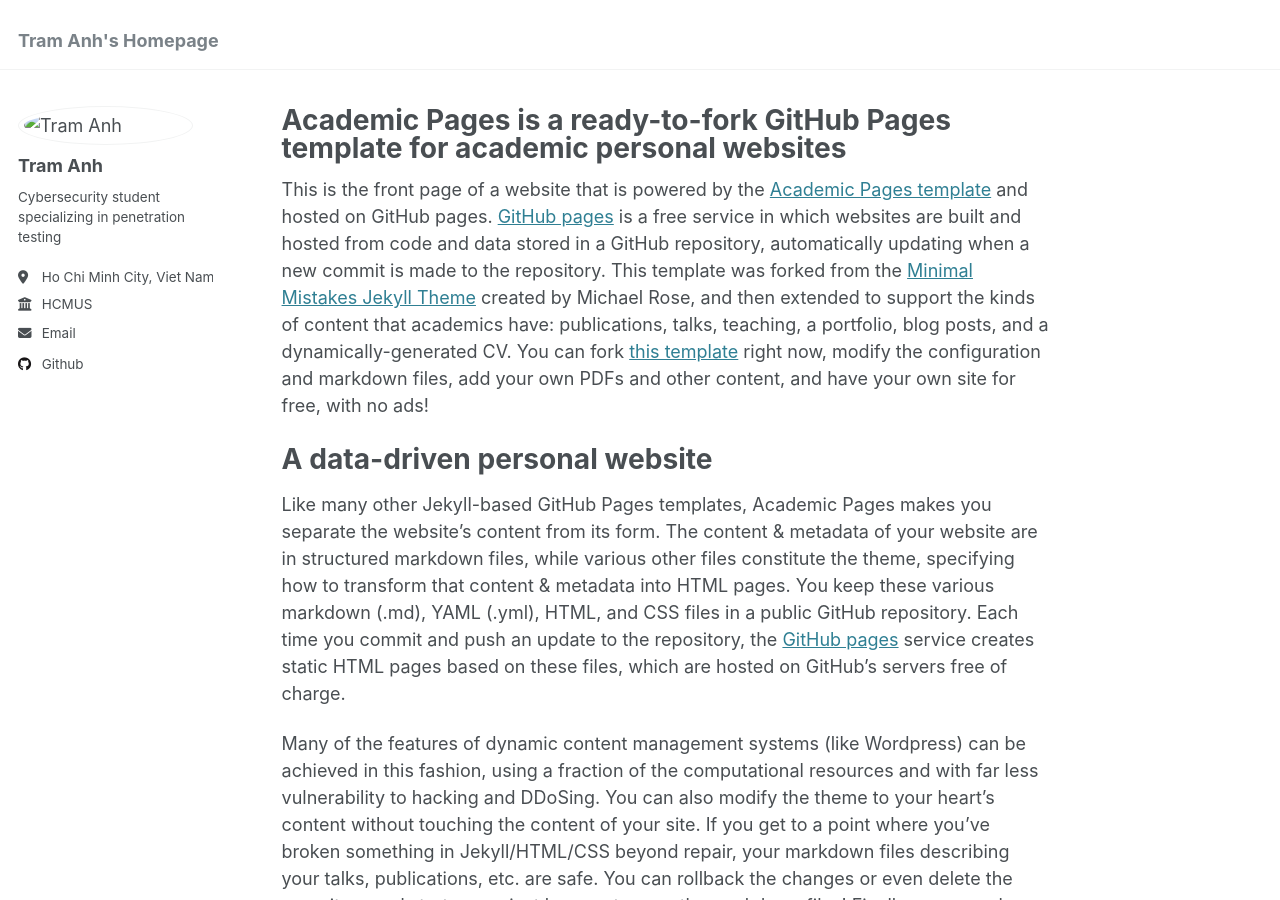
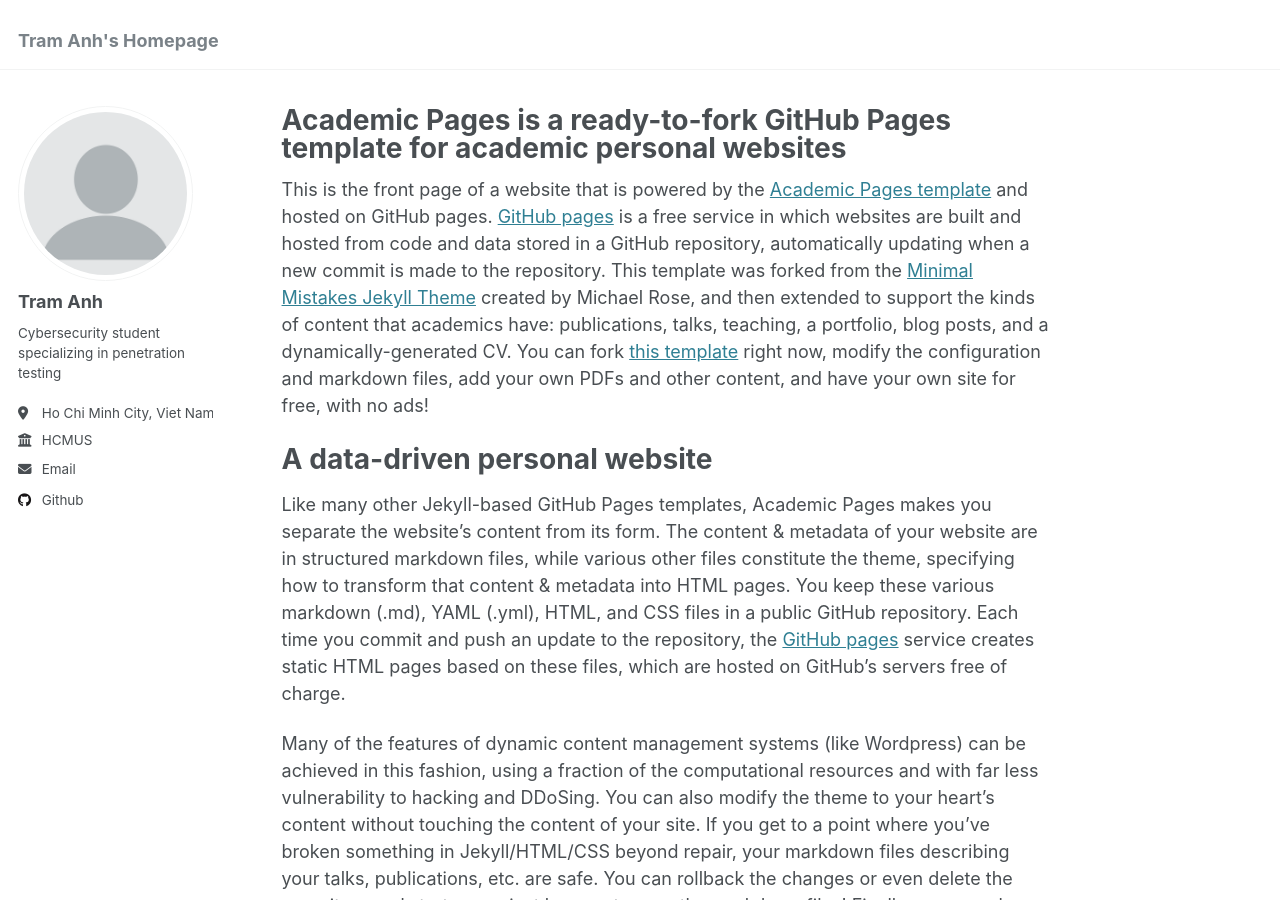
Before and after one commit to tramanh2604/my-pages, a Jekyll site: the page built from _pages/about.md, in a window 1280 px wide and 900 px high. Built offline with Jekyll 4.4.1, drawn with Linux system fonts in a browser that asks for light colours.

Commit message:
Update _config.yml

```diff
--- a/_config.yml
+++ b/_config.yml
@@ -21,7 +21,7 @@ repository               : "academicpages/academicpages.github.io"
 #               Additional customization can be done by editing /_includes/author-profile.html
 author:
   # Biographic information
-  avatar           : "images/profile_img.jpg"
+  avatar           : "profile.png"
   name             : "Tram Anh"
   pronouns         : # example: "she/her"
   bio              : "Cybersecurity student specializing in penetration testing"
```
